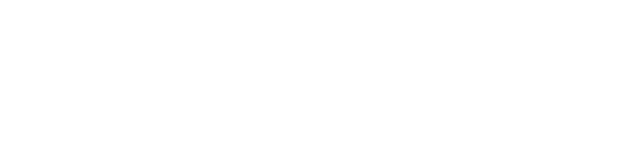
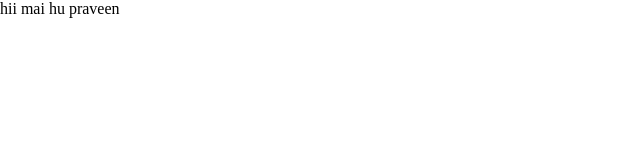
Before and after one commit to kaushal8582/Noise-Redesign, a plain HTML site: page index.html in a window 1280 px wide. Shown: the whole page, without its empty margins (0-640 px from the left). Drawn offline with Linux system fonts and the light colour scheme.

Commit message:
new msg from praveen

```diff
--- a/index.html
+++ b/index.html
@@ -7,7 +7,7 @@
   <link rel="stylesheet" href="style.css">
 </head>
 <body>
-
+  hii mai hu praveen
 
 
   <script src="app.js"></script>
```
